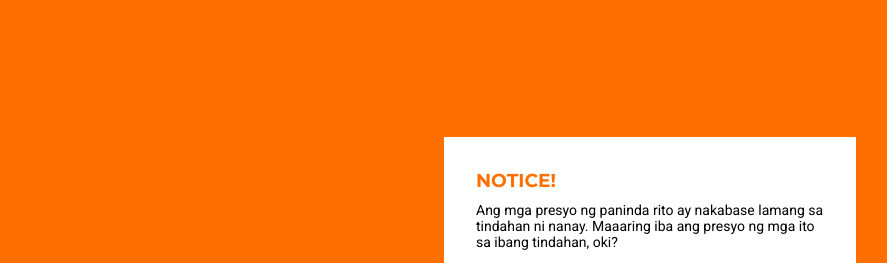
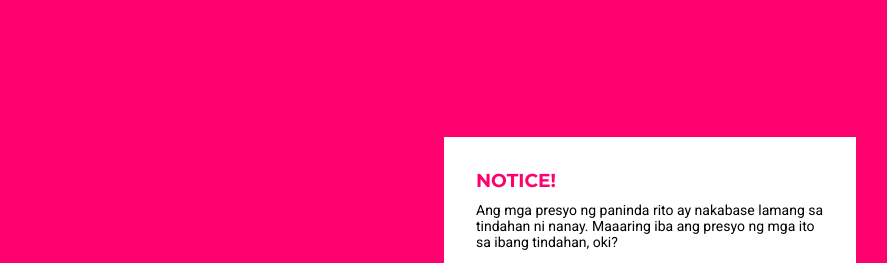
Before and after one commit to ecmrnn/unestore, a plain HTML site: page index.html in a window 1280 px wide. Shown: the top 263 px of the page, without its empty margins (196-1083 px from the left). Drawn offline with Linux system fonts and the light colour scheme.

Commit message:
Update style.css

```diff
--- a/assets/css/style.css
+++ b/assets/css/style.css
@@ -33,9 +33,9 @@
 }
 
 :root {
-    --clr-accent: hsl(26, 100%, 50%);
+    --clr-accent: hsl(334, 100%, 50%);
     --clr-light: hsl(0, 0%, 100%);
-    --clr-dark: hsl(26, 100%, 40%);
+    --clr-dark: hsl(334, 100%, 40%);
 }
 
 :focus {
```
